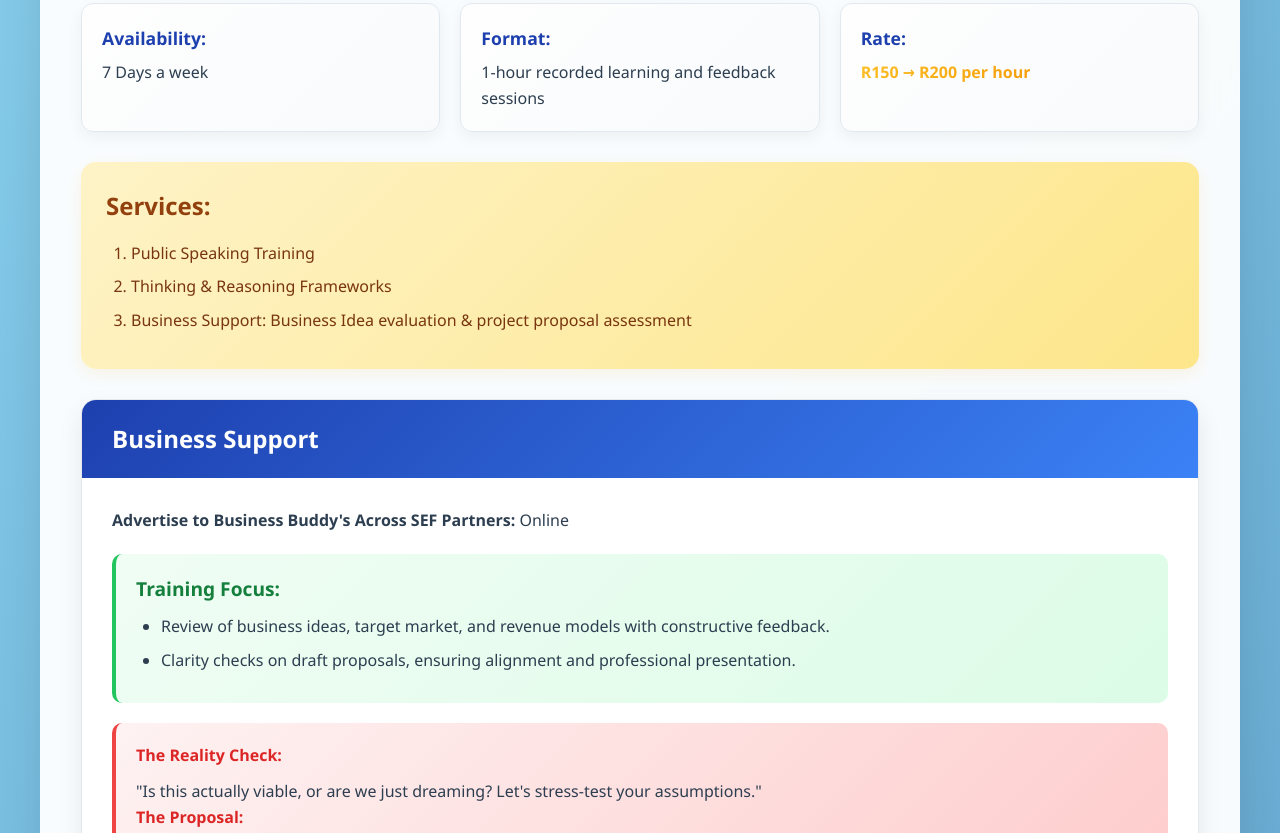
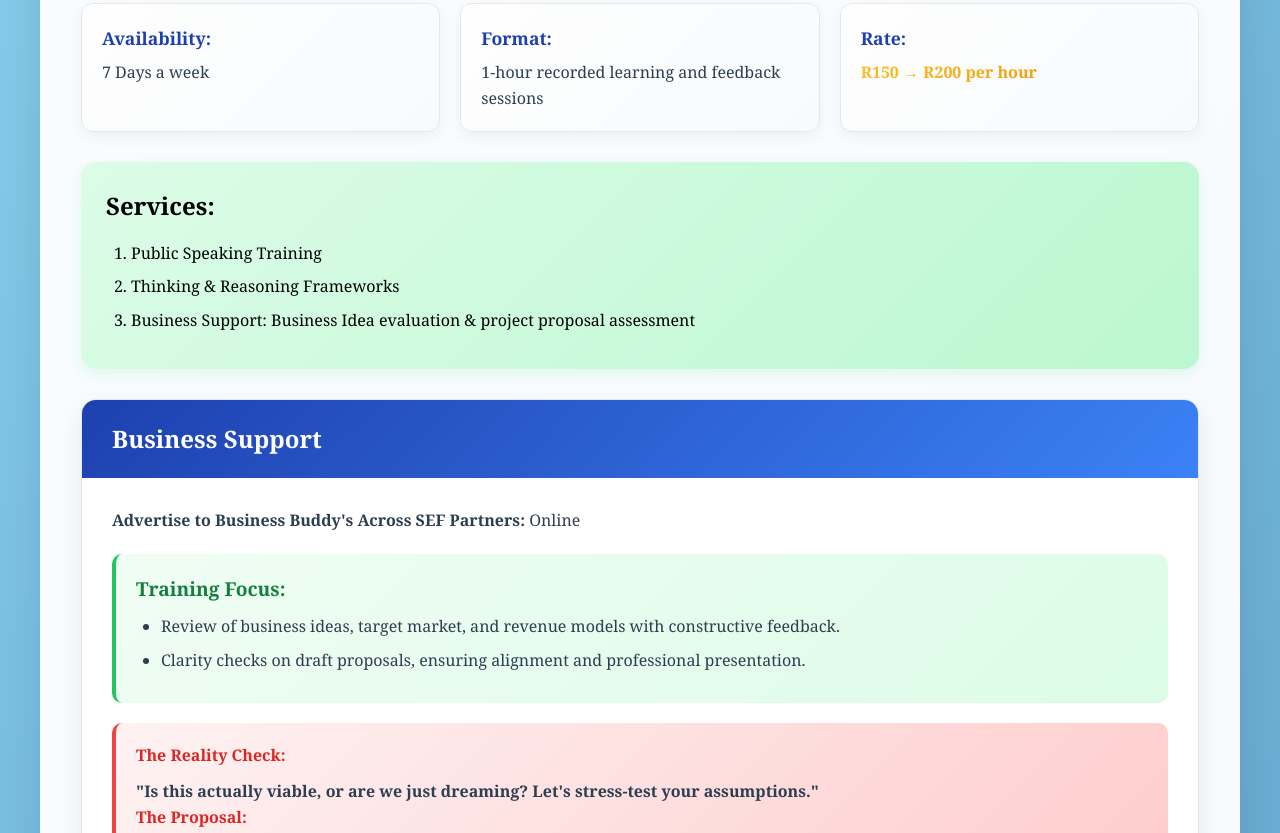
Before and after one commit to Cancelo-cloud/Onepage-proposal, a plain HTML site: page a2b.html in a window 1280 px wide. Shown: the part 314-1147 px from the top of the page. Drawn offline with Linux system fonts and the light colour scheme.

Commit message:
Update a2b.html

```diff
--- a/a2b.html
+++ b/a2b.html
@@ -13,7 +13,7 @@
 
         body {
             background: linear-gradient(135deg, #87CEEB 0%, #4682B4 100%);
-            font-family: 'Segoe UI', Tahoma, Geneva, Verdana, sans-serif;
+            font-family: Georgia, 'Times New Roman', serif;
             line-height: 1.6;
             color: #2c3e50;
             min-height: 100vh;
@@ -41,6 +41,7 @@
             -webkit-background-clip: text;
             -webkit-text-fill-color: transparent;
             background-clip: text;
+            font-style: italic;
         }
 
         .purpose {
@@ -87,15 +88,15 @@
         }
 
         .services {
-            background: linear-gradient(135deg, #fef3c7 0%, #fde68a 100%);
+            background: linear-gradient(135deg, #dcfce7 0%, #bbf7d0 100%);
             padding: 25px;
             border-radius: 15px;
             margin: 30px 0;
-            box-shadow: 0 5px 15px rgba(245, 158, 11, 0.1);
+            box-shadow: 0 5px 15px rgba(34, 197, 94, 0.1);
         }
 
         .services h2 {
-            color: #92400e;
+            color: #000000;
             margin-bottom: 15px;
             font-size: 1.5rem;
         }
@@ -107,7 +108,7 @@
         .services li {
             margin: 8px 0;
             font-weight: 500;
-            color: #78350f;
+            color: #000000;
         }
 
         .service-section {
@@ -288,8 +289,8 @@
                 </div>
 
                 <div class="focus-points">
-                    <h4>The Reality Check:</h4>
-                    <p>"Is this actually viable, or are we just dreaming? Let's stress-test your assumptions."</p>
+                    <h4><strong>The Reality Check:</strong></h4>
+                    <p><strong>"Is this actually viable, or are we just dreaming? Let's stress-test your assumptions."</strong></p>
 
                     <h4>The Proposal:</h4>
                     <p>"Your idea works—but does it speak their language or yours?"</p>
```
